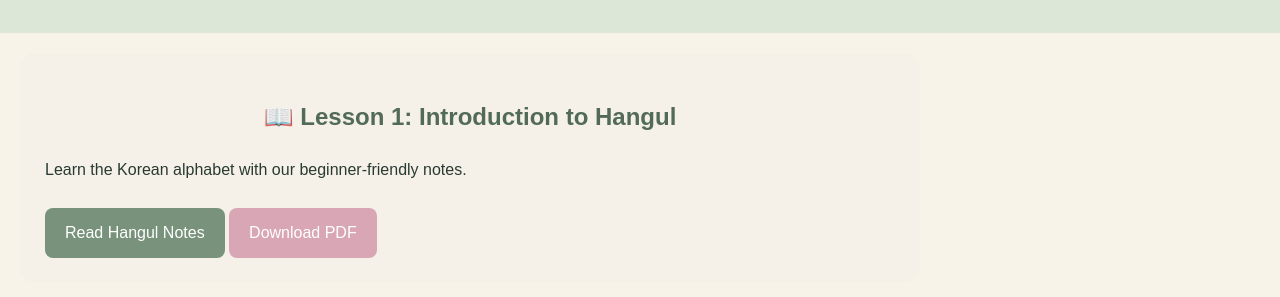
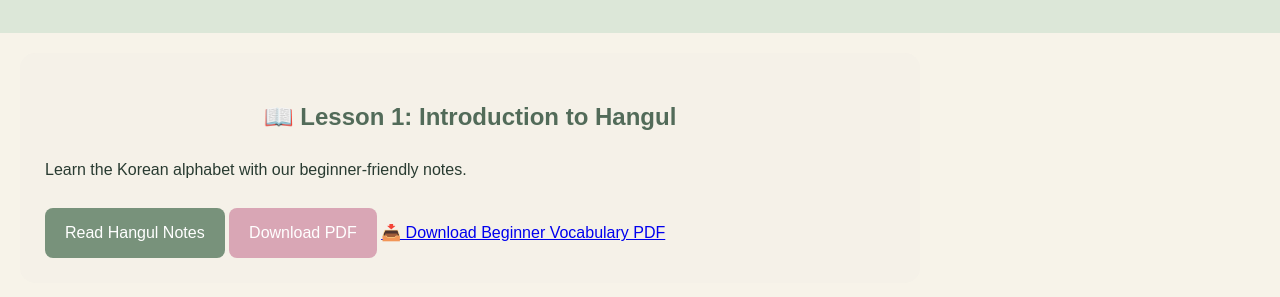
Before and after one commit to s49189440-hue/korean-seekho, a plain HTML site: page index.html in a window 1280 px wide. Shown: the part 1805-2102 px from the top of the page. Drawn offline with Linux system fonts and the light colour scheme.

Commit message:
Add download link for Beginner Vocabulary PDF

```diff
--- a/index.html
+++ b/index.html
@@ -111,6 +111,11 @@ footer{text-align:center;background:#DCE7D8;padding:20px}
      border-radius:8px; text-decoration:none; display:inline-block; margin-top:10px;">
      Download PDF
   </a>
+<a href="Korean_Seekho_100_Beginner_Korean_Vocabulary_Notes.pdf"
+   target="_blank"
+   class="download-btn">
+   📥 Download Beginner Vocabulary PDF
+</a>
 </section>
 </body>
 </html>
```
